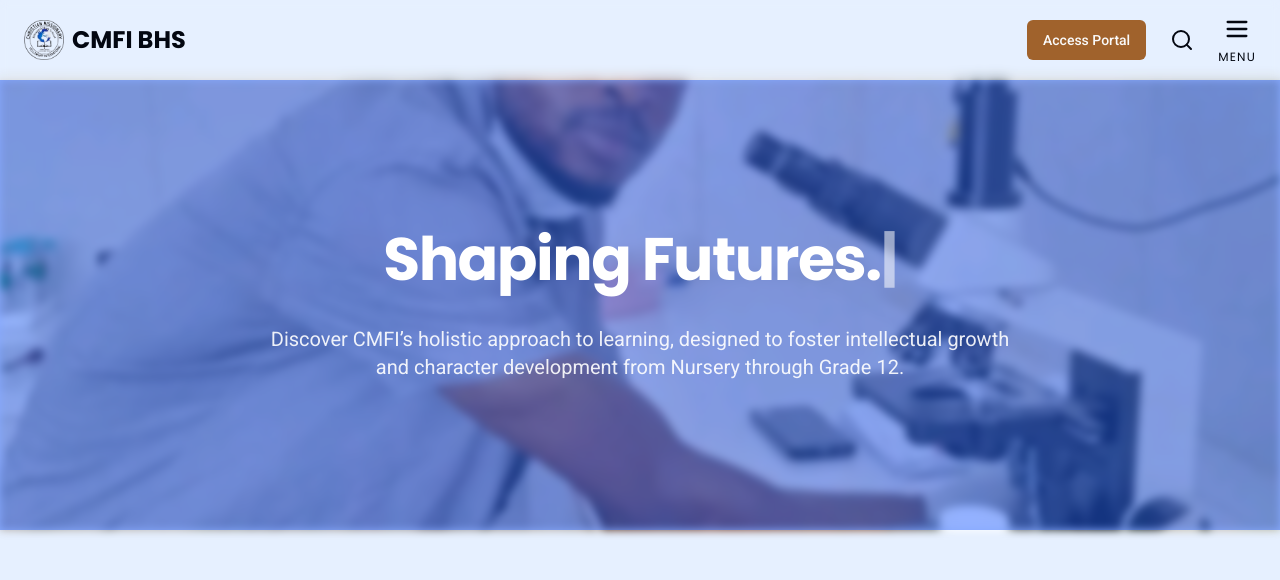
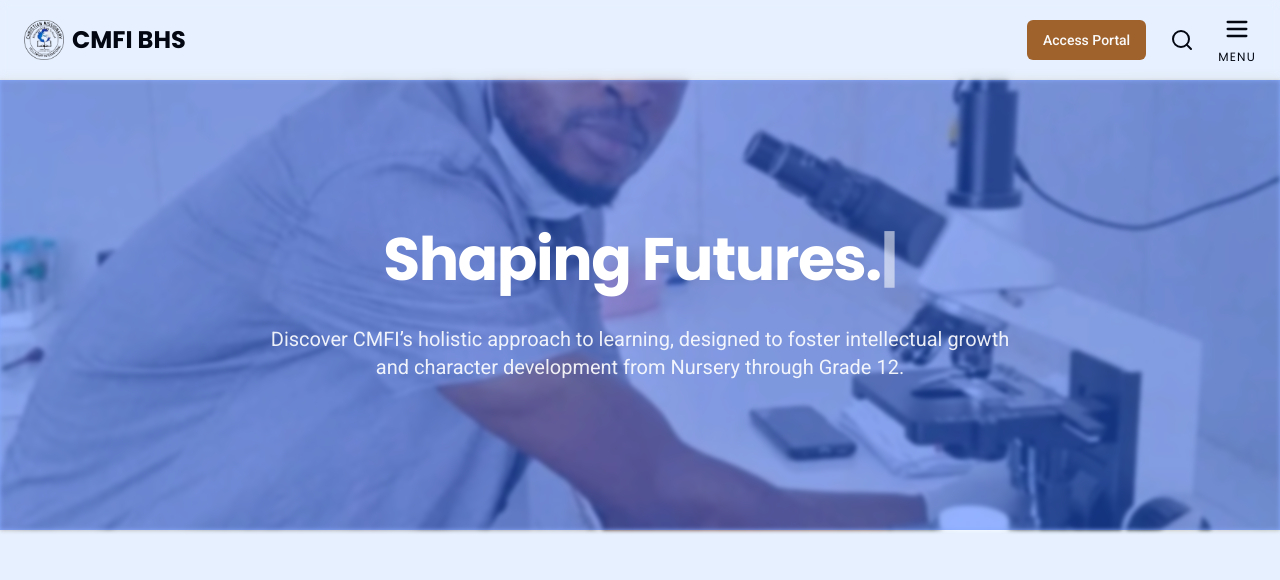
Before and after one commit to KayZee52/CMFI-website, a Next.js app: page /academics in a window 1280 px wide. Shown: the top 580 px of the page. Built offline with nearby package versions, Linux system fonts and the light colour scheme.

Commit message:
initial commit

```diff
--- a/src/app/academics/page.tsx
+++ b/src/app/academics/page.tsx
@@ -60,7 +60,7 @@
                     fill
                     priority
                     sizes="100vw"
-                    className="object-cover object-center blur-sm"
+                    className="object-cover object-center blur-[2px]"
                     data-ai-hint="students library"
                 />
                 <div className="absolute inset-0 bg-primary/50" />
```
